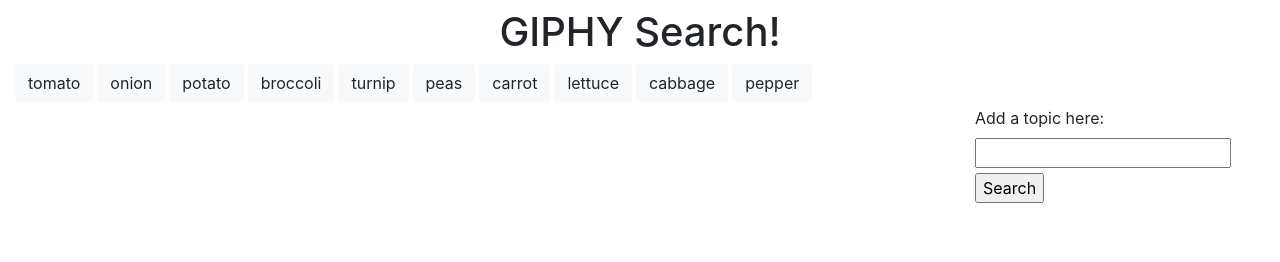
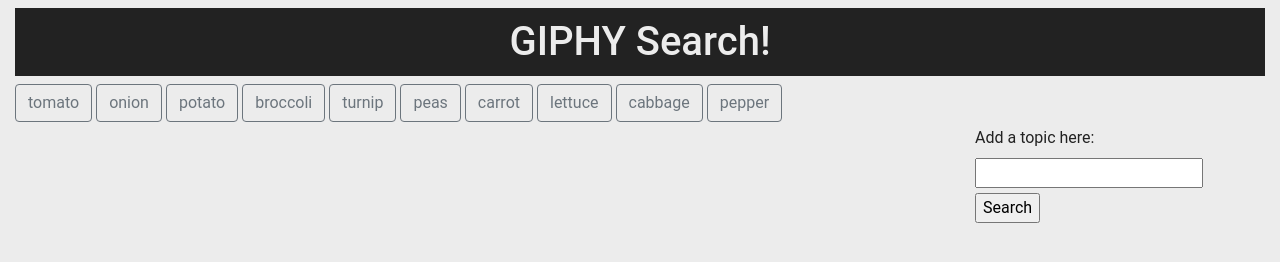
Before and after one commit to cstkpk/GifTastic, a plain HTML site: page index.html in a window 1280 px wide. Drawn offline with nearby package versions, Linux system fonts and the light colour scheme.

Commit message:
Added styling to body

```diff
--- a/assets/css/style.css
+++ b/assets/css/style.css
@@ -1,12 +1,27 @@
-#rendered-buttons {
-    /* margin-bottom: 5px; */
+body {
+    background-color: rgb(236, 236, 236);
+    color: #222;
+    font-family: 'Roboto', sans-serif;
+
 }
 
+h1 {
+    background-color: #222;
+    padding: 10px 0px;
+    color: rgb(236, 236, 236);
+}
+
+/* Styling the largest GIF div */
+#gif-view {
+    margin-top: 20px;
+}
+ /* Styling the individual GIF containers */
 .gif-container {
     float: left;
     margin: 10px;
 }
 
+/* Styling the input search box */
 #add-topic {
     margin-top: 5px;
 }
--- a/assets/javascript/app.js
+++ b/assets/javascript/app.js
@@ -69,7 +69,7 @@ function renderButtons() {
         // Providing the initial button text
         a.text(topics[i]);
         // Styling the buttons
-        a.addClass("btn btn-light mr-1 mb-1");
+        a.addClass("btn btn-outline-secondary mr-1 mb-1");
         // Adding the button to the render-buttons div
         $("#rendered-buttons").append(a);
     }
```
